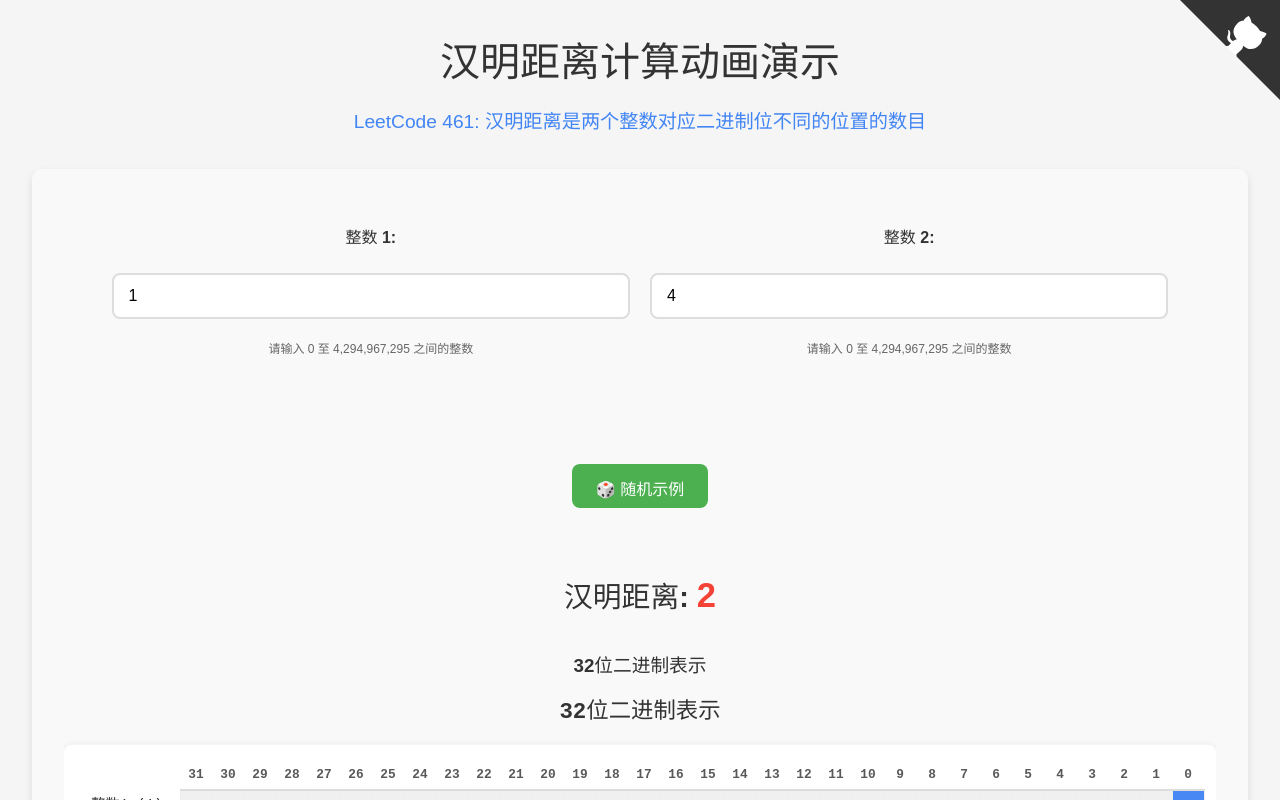
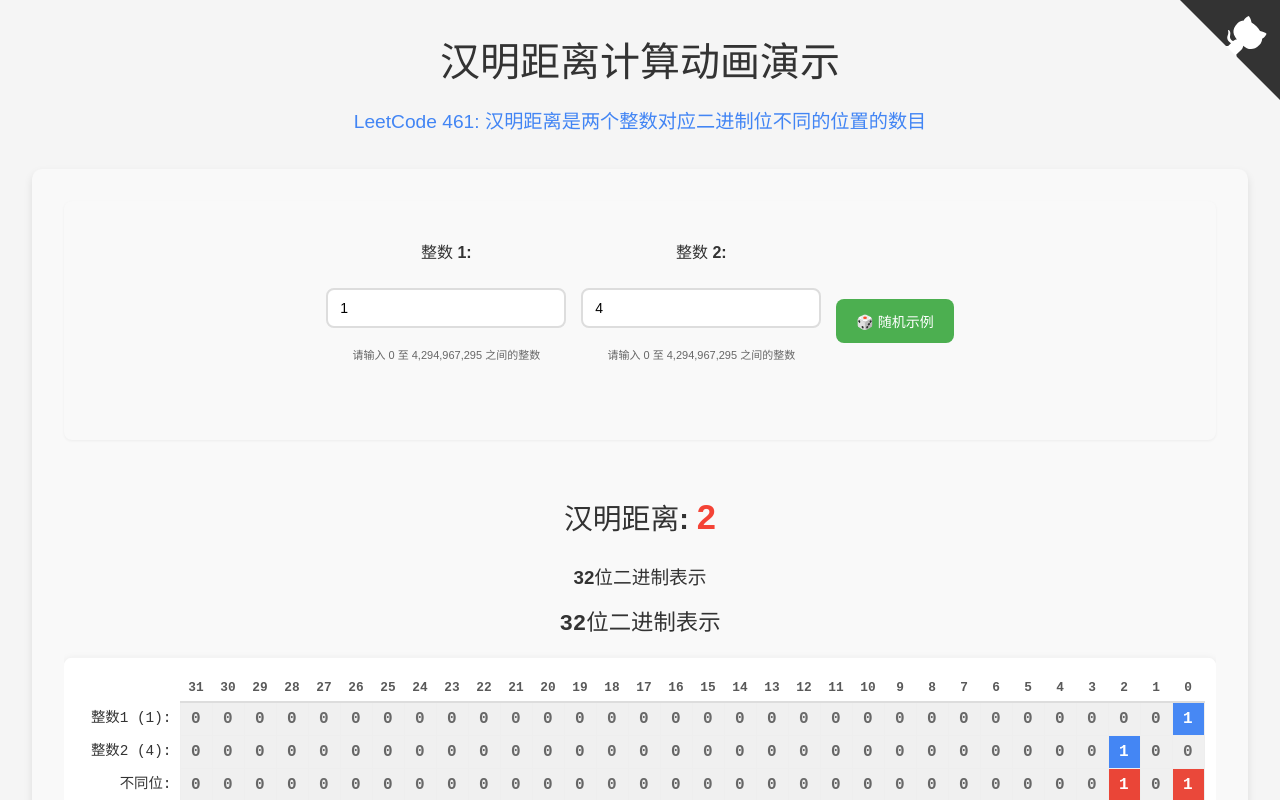
Before and after one commit to fuck-algorithm/leetcode-461-hamming-distance, a React (Vite) app: page / in a window 1280 px wide. Built offline with nearby package versions, Linux system fonts and the light colour scheme.

Commit message:
将输入框并排显示在同一行，优化界面布局

```diff
--- a/src/components/HammingDistance.css
+++ b/src/components/HammingDistance.css
@@ -197,14 +197,26 @@
   flex-wrap: wrap;
   justify-content: center;
   gap: 20px;
-  margin-bottom: 30px;
+  margin-bottom: 20px;
+  padding: 15px;
+  background: #f9f9f9;
+  border-radius: 8px;
+  box-shadow: 0 1px 3px rgba(0,0,0,0.05);
 }
 
 .input-group {
   display: flex;
   flex-direction: column;
-  width: 45%;
-  min-width: 300px;
+  width: 240px;
+  min-width: 200px;
+}
+
+.input-controls {
+  display: flex;
+  align-items: center;
+  justify-content: center;
+  flex-wrap: wrap;
+  gap: 15px;
 }
 
 .input-group label {
@@ -214,10 +226,10 @@
 }
 
 .input-group input {
-  padding: 12px 15px;
+  padding: 10px 12px;
   border: 2px solid #ddd;
   border-radius: 8px;
-  font-size: 16px;
+  font-size: 14px;
   transition: all 0.3s ease;
   width: 100%;
   outline: none;
@@ -237,16 +249,16 @@
 }
 
 .input-limit {
-  font-size: 12px;
+  font-size: 11px;
   color: #666;
-  margin-top: 6px;
+  margin-top: 4px;
 }
 
 .error-message {
   color: #f44336;
-  font-size: 13px;
-  margin-top: 6px;
-  min-height: 20px;
+  font-size: 12px;
+  margin-top: 4px;
+  min-height: 18px;
   transition: all 0.3s ease;
 }
 
@@ -255,15 +267,13 @@
   color: white;
   border: none;
   border-radius: 8px;
-  padding: 12px 24px;
-  font-size: 16px;
+  padding: 10px 20px;
+  font-size: 14px;
   cursor: pointer;
   transition: all 0.3s ease;
   position: relative;
   overflow: hidden;
   outline: none;
-  margin-top: 20px;
-  align-self: center;
 }
 
 .random-button:hover {
@@ -292,5 +302,5 @@
 }
 
 .bit-visualization {
-  margin-top: 30px;
+  margin-top: 20px;
 }
--- a/src/components/HammingDistance.tsx
+++ b/src/components/HammingDistance.tsx
@@ -138,6 +138,7 @@ const HammingDistance: React.FC<HammingDistanceProps> = ({
   return (
     <div className="hamming-distance-container">
       <div className="input-section">
+        <div className="input-controls">
           <div className="input-group">
             <label htmlFor="num1">整数 1:</label>
             <input
@@ -174,6 +175,7 @@ const HammingDistance: React.FC<HammingDistanceProps> = ({
             🎲 随机示例
           </button>
         </div>
+      </div>
 
       <div className="result-section">
         <h2 className="result-title">
```
Also changed, not shown: 5 other files (tests, documents, lock files or other folders). Lines whose indentation alone changed are shown as unchanged.
